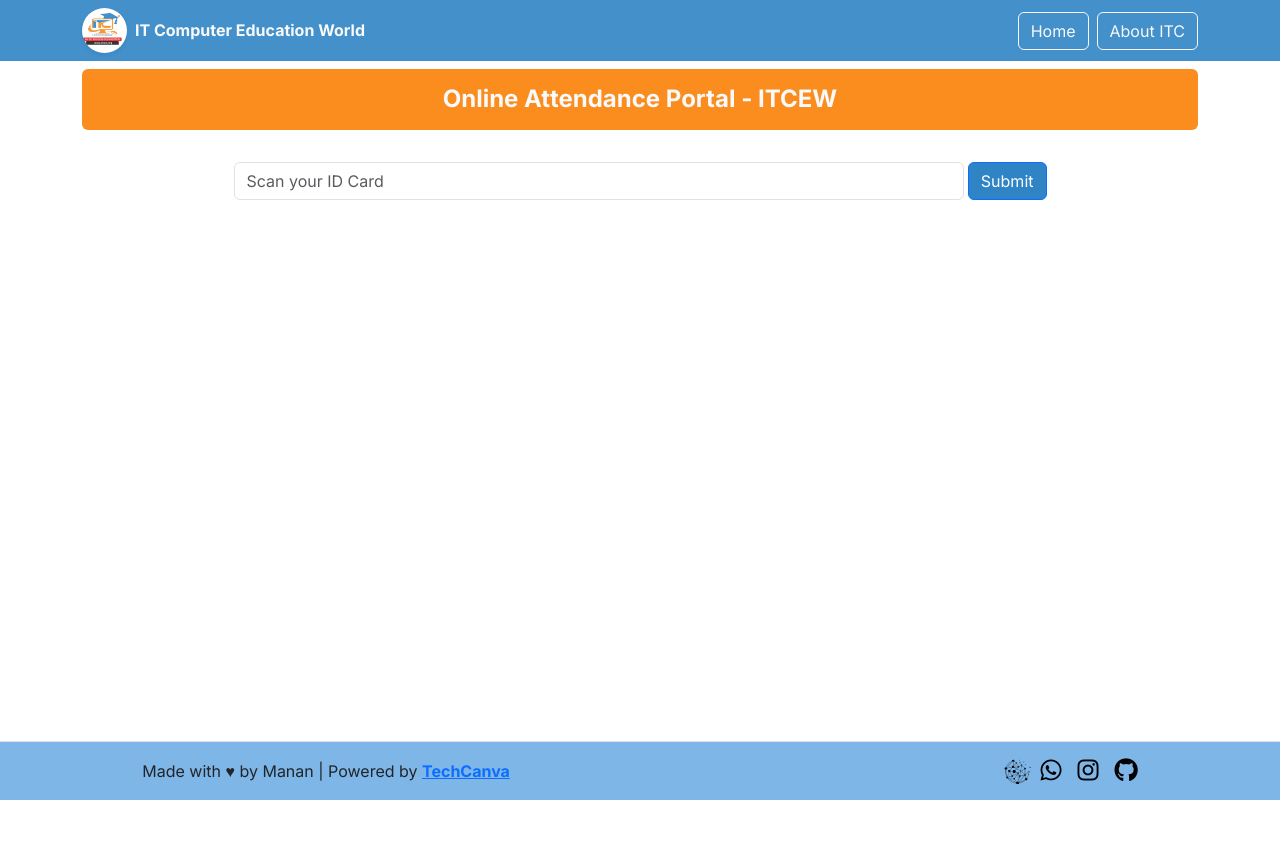
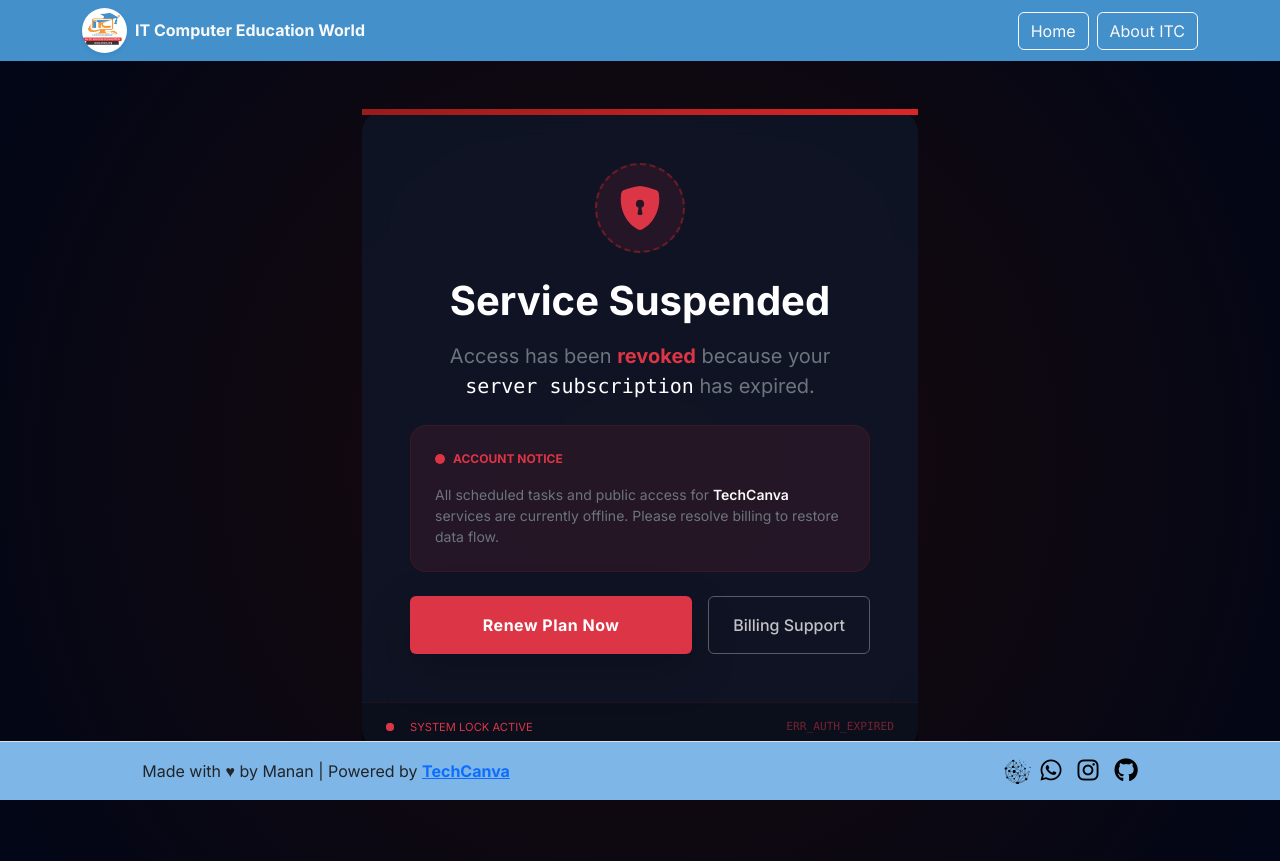
Before and after one commit to Manankumar6/ITCLG-Registration, a React (Create React App) app: page / in a window 1280 px wide. Before the commit the page ends 800 px from the top, so only its background shows below. Built offline with nearby package versions, Linux system fonts and the light colour scheme; no server answers.

Commit message:
add renew warning for admin

```diff
--- a/src/App.js
+++ b/src/App.js
@@ -3,7 +3,7 @@ import { Route, Routes } from 'react-router-dom';
 import './App.css';
 import Navbar from './components/Navbar';
 import Home from './pages/home';
-import StudentData from './pages/StudentData';
+
 import Footer from './components/Footer';
 import Signup from './pages/Signup';
 import Login from './pages/Login';
@@ -15,6 +15,7 @@ import About from './pages/About';
 import Dashboard from './pages/Dashboard';
 import StudentRecord from './pages/StudentRecord';
 import UserRecord from './pages/UserRecord';
+import Warning from './pages/Warning';
 
 
 function App() {
@@ -36,7 +37,7 @@ function App() {
         <Route path="/initial-admin" element={<PromoteAdmin />} />
 
 
-        <Route path='/' element={<StudentData />} />
+        <Route path='/' element={<Warning />} />
         <Route path='/about' element={<About />} />
         <Route path='/signup' element={<Signup />} />
         <Route path='/login' element={<Login />} />
--- /dev/null
+++ b/src/pages/Warning.jsx
@@ -0,0 +1,101 @@
+import React from 'react';
+
+const Warning = () => {
+  // Enhanced Glassmorphism with a subtle red border tint
+  const glassStyle = {
+    background: 'rgba(15, 23, 42, 0.8)',
+    backdropFilter: 'blur(16px)',
+    border: '1px solid rgba(220, 38, 38, 0.2)',
+    borderRadius: '1.5rem'
+  };
+
+  const bgGradient = {
+    background: 'radial-gradient(circle at center, #1a0a0a 0%, #020617 100%)',
+    minHeight: '100vh'
+  };
+
+  return (
+    <div style={bgGradient} className="d-flex align-items-center justify-content-center px-3">
+      <div className="container" style={{ maxWidth: '580px' }}>
+
+        {/* Main Card */}
+        <div className="card shadow-2xl text-white border-0" style={glassStyle}>
+
+          {/* Top Urgent Accent - Animated Gradient */}
+          <div className="w-100" style={{
+            height: '6px',
+            background: 'linear-gradient(90deg, #991b1b, #dc2626, #991b1b)',
+            backgroundSize: '200% auto'
+          }}></div>
+
+          <div className="card-body p-4 p-md-5 text-center">
+
+            {/* Critical Alert Icon */}
+            <div className="d-inline-flex align-items-center justify-content-center rounded-circle bg-danger bg-opacity-10 mb-4"
+                 style={{ width: '90px', height: '90px', border: '2px dashed rgba(220, 38, 38, 0.4)' }}>
+              <svg xmlns="http://www.w3.org/2000/svg" width="44" height="44" fill="currentColor" className="bi bi-shield-lock-fill text-danger" viewBox="0 0 16 16">
+                <path fillRule="evenodd" d="M8 0c-.69 0-1.843.265-2.928.56-1.11.3-2.229.655-2.887.87a1.54 1.54 0 0 0-1.044 1.262c-.596 4.477.787 7.795 2.465 9.99a11.8 11.8 0 0 0 2.517 2.453c.386.273.744.482 1.048.625.28.132.581.24.829.24s.548-.108.829-.24c.304-.143.662-.352 1.048-.625a11.8 11.8 0 0 0 2.517-2.453c1.678-2.195 3.061-5.513 2.465-9.99a1.54 1.54 0 0 0-1.044-1.262 63 63 0 0 0-2.887-.87C9.843.266 8.69 0 8 0m0 5a1.5 1.5 0 0 1 .5 2.915l.385 1.99a.5.5 0 0 1-.491.595h-.788a.5.5 0 0 1-.49-.595l.384-1.99A1.5 1.5 0 0 1 8 5"/>
+              </svg>
+            </div>
+
+            {/* Content */}
+            <h1 className="display-6 fw-bold mb-3 tracking-tight">Service Suspended</h1>
+
+            <p className="text-secondary mb-4 fs-5" style={{ color: '#cbd5e1 !important' }}>
+              Access has been <span className="text-danger fw-bold">revoked</span> because your
+              <span className="text-white font-monospace"> server subscription</span> has expired.
+            </p>
+
+            {/* Error Details Box */}
+            <div className="bg-danger bg-opacity-10 rounded-4 p-4 mb-4 border border-danger border-opacity-10 text-start">
+              <div className="d-flex align-items-center mb-3">
+                <span className="badge rounded-pill bg-danger me-2" style={{ width: '10px', height: '10px', padding: 0 }}> </span>
+                <span className="small text-uppercase fw-bold text-danger tracking-widest" style={{ fontSize: '0.75rem' }}>Account Notice</span>
+              </div>
+              <p className="small text-secondary mb-0">
+                All scheduled tasks and public access for <span className="text-light fw-semibold">TechCanva</span> services are currently offline. Please resolve billing to restore data flow.
+              </p>
+            </div>
+
+            {/* Buttons */}
+            <div className="d-grid gap-3 d-sm-flex justify-content-sm-center">
+              <button className="btn btn-danger px-4 py-3 fw-bold flex-grow-1 shadow-lg border-0 transition-all" style={{ letterSpacing: '0.5px' }}>
+                Renew Plan Now
+              </button>
+              <button className="btn btn-outline-secondary px-4 py-3 fw-medium text-white border-secondary opacity-75">
+                Billing Support
+              </button>
+            </div>
+
+          </div>
+
+          {/* Critical Status Footer */}
+          <div className="card-footer border-top border-danger border-opacity-10 py-3 px-4 d-flex justify-content-between align-items-center" style={{ background: 'rgba(0,0,0,0.2)' }}>
+            <div className="d-flex align-items-center text-danger">
+              <span className="position-relative d-flex h-2 w-2 me-3">
+                <span className="position-absolute h-100 w-100 rounded-circle bg-danger opacity-75 animate-ping"></span>
+                <span className="position-relative rounded-circle bg-danger" style={{ width: '8px', height: '8px' }}></span>
+              </span>
+              <span className="small fw-black text-uppercase tracking-tighter" style={{ fontSize: '0.7rem' }}>
+                System Lock Active
+              </span>
+            </div>
+            <code className="text-danger opacity-50 small" style={{ fontSize: '0.7rem' }}>
+              ERR_AUTH_EXPIRED
+            </code>
+          </div>
+
+        </div>
+
+        {/* Brand Link */}
+        <div className="text-center mt-4">
+            <p className="text-secondary small">
+              Managed by <span className="text-white opacity-75 fw-bold text-decoration-none">TechCanva Cloud Services</span>
+            </p>
+        </div>
+      </div>
+    </div>
+  );
+};
+
+export default Warning;
```
